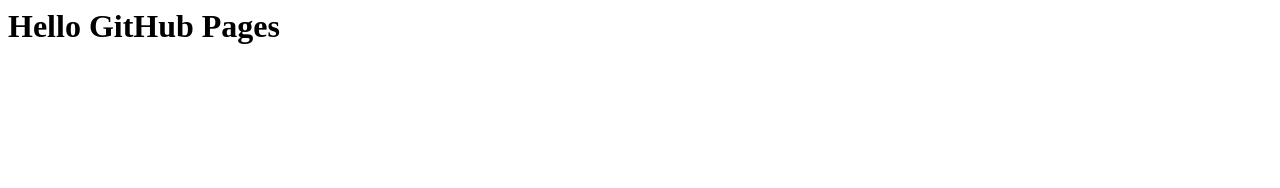
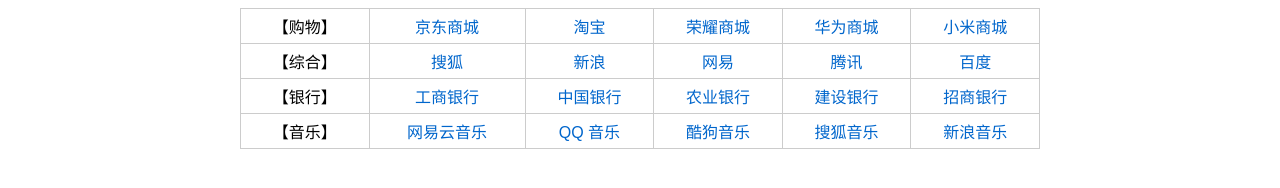
Before and after one commit to Kuangang9041/tkg.github.io, a plain HTML site: page index.html in a window 1280 px wide. Drawn offline with Linux system fonts and the light colour scheme.

Commit message:
Update index.html

```diff
--- a/index.html
+++ b/index.html
@@ -1,2 +1,75 @@
-<h1>Hello GitHub Pages</h1>
-<a href="网站大全.html">
+<!DOCTYPE html>
+<html lang="zh-CN">
+
+<head>
+  <meta charset="UTF-8">
+  <meta name="viewport" content="width=device-width, initial-scale=1.0">
+  <title>网站导航</title>
+  <style>
+    /* 表格整体样式，设置边框-collapse合并边框，让边框显示更整洁 */
+    table {
+      border-collapse: collapse;
+      width: 100%;
+      max-width: 800px;
+      margin: 0 auto;
+      font-family: Arial, sans-serif;
+    }
+
+    /* 单元格样式，添加虚框（边框），设置内边距、文字居中 */
+    td {
+      border: 1px solid #ccc; /* 虚框效果，颜色可自行调整 */
+      padding: 5px;
+      text-align: center;
+    }
+
+    /* 导航链接样式，去除默认下划线，设置颜色 */
+    td a {
+      text-decoration: none;
+      color: #0066cc;
+    }
+
+    /* 鼠标悬浮链接时变色，增强交互感 */
+    td a:hover {
+      color: #004499;
+    }
+  </style>
+</head>
+
+<body>
+  <table>
+    <tr>
+      <td>【购物】</td>
+      <td><a href="https://www.jd.com/" target="_blank">京东商城</a></td>
+      <td><a href="https://www.taobao.com/" target="_blank">淘宝</a></td>
+      <td><a href="https://www.honor.com/cn/" target="_blank">荣耀商城</a></td>
+      <td><a href="https://www.vmall.com/" target="_blank">华为商城</a></td>
+      <td><a href="https://www.mi.com/" target="_blank">小米商城</a></td>
+    </tr>
+    <tr>
+      <td>【综合】</td>
+      <td><a href="https://www.sohu.com/" target="_blank">搜狐</a></td>
+      <td><a href="https://www.sina.com.cn/" target="_blank">新浪</a></td>
+      <td><a href="https://www.163.com/" target="_blank">网易</a></td>
+      <td><a href="https://www.qq.com/" target="_blank">腾讯</a></td>
+      <td><a href="https://www.baidu.com/" target="_blank">百度</a></td>
+    </tr>
+    <tr>
+      <td>【银行】</td>
+      <td><a href="https://www.icbc.com.cn/" target="_blank">工商银行</a></td>
+      <td><a href="https://www.boc.cn/" target="_blank">中国银行</a></td>
+      <td><a href="https://www.abchina.com/" target="_blank">农业银行</a></td>
+      <td><a href="https://www.ccb.com/" target="_blank">建设银行</a></td>
+      <td><a href="https://www.cmbchina.com/" target="_blank">招商银行</a></td>
+    </tr>
+    <tr>
+      <td>【音乐】</td>
+      <td><a href="https://music.163.com/" target="_blank">网易云音乐</a></td>
+      <td><a href="https://y.qq.com/" target="_blank">QQ 音乐</a></td>
+      <td><a href="https://www.kugou.com/" target="_blank">酷狗音乐</a></td>
+      <td><a href="https://music.sohu.com/" target="_blank">搜狐音乐</a></td>
+      <td><a href="https://music.sina.com.cn/" target="_blank">新浪音乐</a></td>
+    </tr>
+  </table>
+</body>
+
+</html>
```
